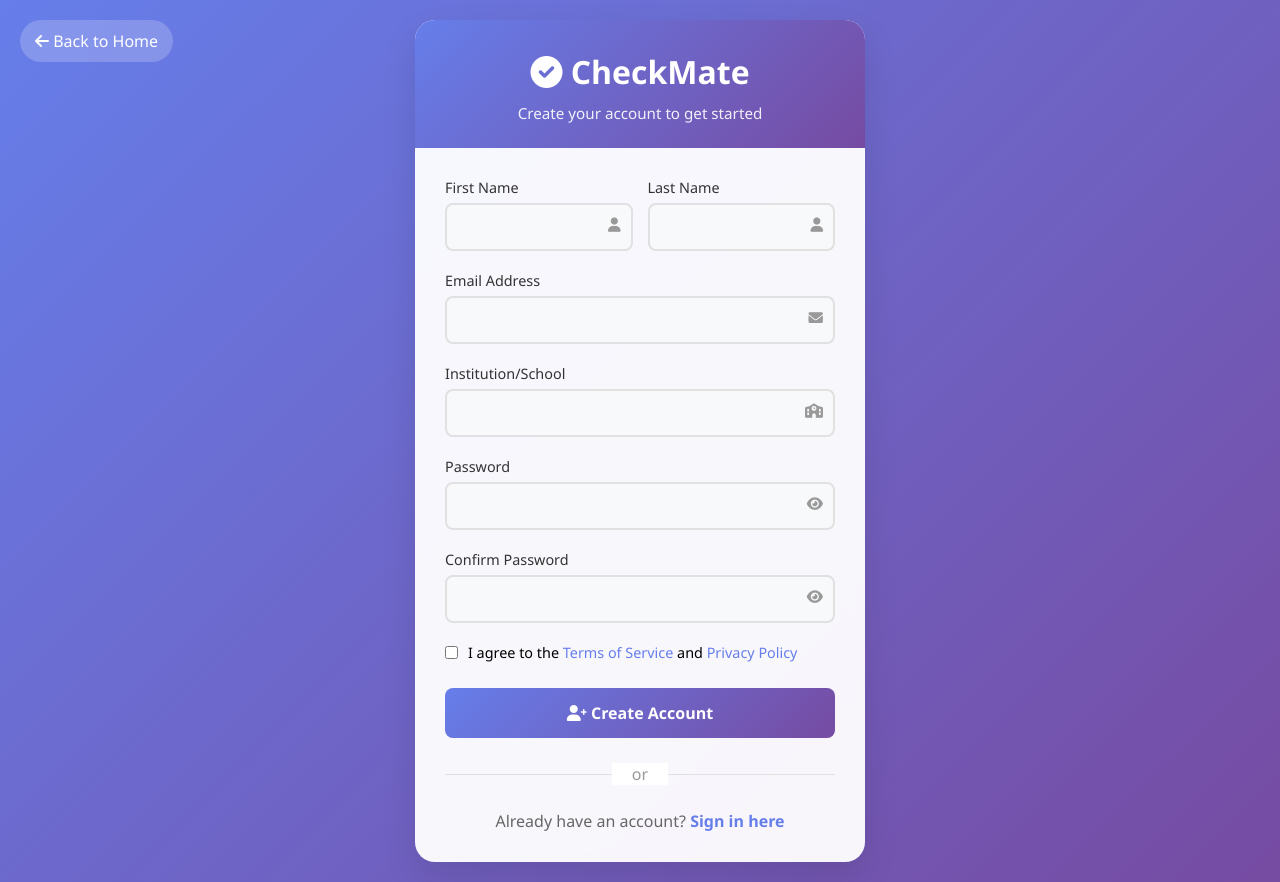
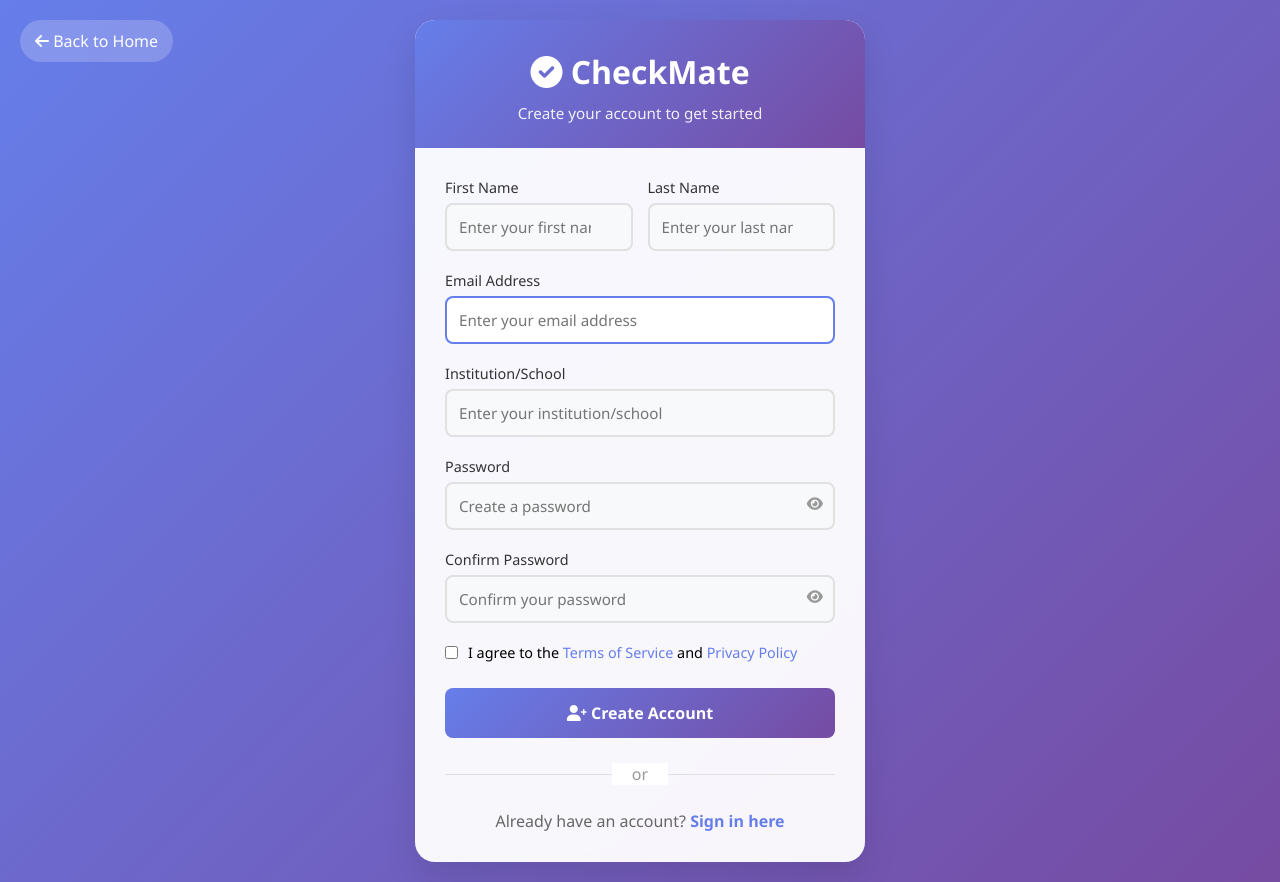
Before and after one commit to itsmiyukimharie/Checkmate, a Django app: page /signup/ in a window 1280 px wide. Run offline with Django 4.2, Linux system fonts and the light colour scheme.

Commit message:
Implement custom user model and authentication forms; update views and templates for login, signup, and logout functionality

```diff
--- a/main/__init__.py
+++ b/main/__init__.py
@@ -1 +1 @@
-# This file is intentionally left blank.
+# This file makes Python treat the directory as a package
--- a/main/apps.py
+++ b/main/apps.py
@@ -3,3 +3,4 @@ from django.apps import AppConfig
 class MainConfig(AppConfig):
     default_auto_field = 'django.db.models.BigAutoField'
     name = 'main'
+    verbose_name = 'CheckMate Main'
--- /dev/null
+++ b/main/forms.py
@@ -0,0 +1,111 @@
+from django import forms
+from django.contrib.auth.forms import UserCreationForm, AuthenticationForm
+from django.contrib.auth import authenticate
+from .models import User
+
+class SignUpForm(UserCreationForm):
+    """Custom signup form with additional fields"""
+    first_name = forms.CharField(
+        max_length=30,
+        widget=forms.TextInput(attrs={
+            'class': 'form-control',
+            'placeholder': 'Enter your first name'
+        })
+    )
+    last_name = forms.CharField(
+        max_length=30,
+        widget=forms.TextInput(attrs={
+            'class': 'form-control',
+            'placeholder': 'Enter your last name'
+        })
+    )
+    email = forms.EmailField(
+        widget=forms.EmailInput(attrs={
+            'class': 'form-control',
+            'placeholder': 'Enter your email address'
+        })
+    )
+    institution = forms.CharField(
+        max_length=200,
+        widget=forms.TextInput(attrs={
+            'class': 'form-control',
+            'placeholder': 'Enter your institution/school'
+        })
+    )
+    password1 = forms.CharField(
+        widget=forms.PasswordInput(attrs={
+            'class': 'form-control',
+            'placeholder': 'Create a password'
+        })
+    )
+    password2 = forms.CharField(
+        widget=forms.PasswordInput(attrs={
+            'class': 'form-control',
+            'placeholder': 'Confirm your password'
+        })
+    )
+    terms = forms.BooleanField(
+        required=True,
+        widget=forms.CheckboxInput(attrs={
+            'class': 'form-check-input'
+        })
+    )
+
+    class Meta:
+        model = User
+        fields = ('first_name', 'last_name', 'email', 'institution', 'password1', 'password2', 'terms')
+
+    def clean_email(self):
+        email = self.cleaned_data.get('email')
+        if User.objects.filter(email=email).exists():
+            raise forms.ValidationError("An account with this email already exists.")
+        return email
+
+    def save(self, commit=True):
+        user = super().save(commit=False)
+        user.email = self.cleaned_data['email']
+        user.username = self.cleaned_data['email']  # Use email as username
+        user.first_name = self.cleaned_data['first_name']
+        user.last_name = self.cleaned_data['last_name']
+        user.institution = self.cleaned_data['institution']
+        if commit:
+            user.save()
+        return user
+
+class LoginForm(AuthenticationForm):
+    """Custom login form using email instead of username"""
+    username = forms.EmailField(
+        widget=forms.EmailInput(attrs={
+            'class': 'form-control',
+            'placeholder': 'Enter your email address',
+            'autofocus': True
+        }),
+        label='Email Address'
+    )
+    password = forms.CharField(
+        widget=forms.PasswordInput(attrs={
+            'class': 'form-control',
+            'placeholder': 'Enter your password'
+        })
+    )
+
+    def clean(self):
+        email = self.cleaned_data.get('username')
+        password = self.cleaned_data.get('password')
+
+        if email and password:
+            try:
+                user = User.objects.get(email=email)
+                self.user_cache = authenticate(
+                    self.request,
+                    username=user.username,
+                    password=password
+                )
+                if self.user_cache is None:
+                    raise forms.ValidationError("Invalid email or password.")
+                else:
+                    self.confirm_login_allowed(self.user_cache)
+            except User.DoesNotExist:
+                raise forms.ValidationError("Invalid email or password.")
+
+        return self.cleaned_data
--- a/main/urls.py
+++ b/main/urls.py
@@ -7,6 +7,7 @@ urlpatterns = [
     path('', views.landingpage, name='landingpage'),
     path('login/', views.login, name='login'),
     path('signup/', views.signup, name='signup'),
+    path('logout/', views.logout, name='logout'),
     path('dashboard/', views.dashboard, name='dashboard'),
     path('test-overview/', views.test_overview, name='test_overview'),
     path('answer-keys/', views.answer_keys, name='answer_keys'),
--- a/main/views.py
+++ b/main/views.py
@@ -1,14 +1,21 @@
-from django.shortcuts import render
+from django.shortcuts import render, redirect
+from django.contrib.auth import login as auth_login, logout as auth_logout
+from django.contrib.auth.decorators import login_required
+from django.contrib import messages
 from django.http import HttpResponse
+from .forms import SignUpForm, LoginForm
 
+@login_required
 def dashboard(request):
     """Dashboard page - main entry point"""
     context = {
         'page_title': 'Dashboard',
-        'current_page': 'dashboard'
+        'current_page': 'dashboard',
+        'user': request.user
     }
     return render(request, 'main/dashboard.html', context)
 
+@login_required
 def test_overview(request):
     """Test Management Section - View test overview"""
     context = {
@@ -17,6 +24,7 @@ def test_overview(request):
     }
     return render(request, 'main/test_overview.html', context)
 
+@login_required
 def answer_keys(request):
     """Answer Keys Management - Upload or create answer keys"""
     context = {
@@ -25,6 +33,7 @@ def answer_keys(request):
     }
     return render(request, 'main/answer_keys.html', context)
 
+@login_required
 def grade_test(request):
     """Grade Test - Upload answer sheets and process grading"""
     context = {
@@ -33,6 +42,7 @@ def grade_test(request):
     }
     return render(request, 'main/grade_test.html', context)
 
+@login_required
 def export_results(request):
     """Export Results - Download results as CSV/PDF"""
     context = {
@@ -41,6 +51,7 @@ def export_results(request):
     }
     return render(request, 'main/export_results.html', context)
 
+@login_required
 def analytics(request):
     """Performance Analytics - View common mistakes and trends"""
     context = {
@@ -58,14 +69,53 @@ def landingpage(request):
 
 def login(request):
     """Login page"""
+    if request.user.is_authenticated:
+        return redirect('main:dashboard')
+
+    if request.method == 'POST':
+        form = LoginForm(request, data=request.POST)
+        if form.is_valid():
+            user = form.get_user()
+            auth_login(request, user)
+            messages.success(request, f'Welcome back, {user.first_name}!')
+            next_url = request.GET.get('next', 'main:dashboard')
+            return redirect(next_url)
+        else:
+            messages.error(request, 'Invalid email or password.')
+    else:
+        form = LoginForm()
+
     context = {
         'page_title': 'Login - CheckMate',
+        'form': form
     }
     return render(request, 'main/login.html', context)
 
 def signup(request):
     """Signup page"""
+    if request.user.is_authenticated:
+        return redirect('main:dashboard')
+
+    if request.method == 'POST':
+        form = SignUpForm(request.POST)
+        if form.is_valid():
+            user = form.save()
+            auth_login(request, user)
+            messages.success(request, f'Welcome to CheckMate, {user.first_name}!')
+            return redirect('main:dashboard')
+        else:
+            messages.error(request, 'Please correct the errors below.')
+    else:
+        form = SignUpForm()
+
     context = {
         'page_title': 'Sign Up - CheckMate',
+        'form': form
     }
     return render(request, 'main/signup.html', context)
+
+def logout(request):
+    """Logout user"""
+    auth_logout(request)
+    messages.info(request, 'You have been successfully logged out.')
+    return redirect('main:landingpage')
--- a/templates/main/landingpage.html
+++ b/templates/main/landingpage.html
@@ -212,7 +212,7 @@
     <div class="actions">
       <img src="{% static 'images/flowbite_envelope-solid.png' %}" alt="Email" class="icon" />
       <a href="{% url 'main:login' %}" class="login">Log in</a>
-      <a href="{% url 'main:dashboard' %}" class="signup">Sign up</a>
+      <a href="{% url 'main:signup' %}" class="signup">Sign up</a>
     </div>
   </header>
 
@@ -246,7 +246,7 @@
 
   <script>
     function startApp() {
-      window.location.href = "{% url 'main:login' %}";
+      window.location.href = "{% url 'main:signup' %}";
     }
   </script>
 </body>
--- a/templates/main/signup.html
+++ b/templates/main/signup.html
@@ -78,7 +78,7 @@
             font-size: 0.9rem;
         }
 
-        .form-group input {
+        .form-group input, .form-group select, .form-group textarea {
             width: 100%;
             padding: 12px 40px 12px 12px;
             border: 2px solid #e1e1e1;
@@ -263,52 +291,82 @@
             <p>Create your account to get started</p>
         </div>
 
-        <form class="signup-form" method="post" action="{% url 'main:dashboard' %}">
+        <form class="signup-form" method="post">
             {% csrf_token %}
+
+            {% if messages %}
+                <div class="messages">
+                    {% for message in messages %}
+                        <div class="alert alert-{{ message.tags }}">{{ message }}</div>
+                    {% endfor %}
+                </div>
+            {% endif %}
+
             <div class="form-row">
                 <div class="form-group">
-                    <label for="first_name">First Name</label>
-                    <input type="text" id="first_name" name="first_name" required>
-                    <i class="fas fa-user"></i>
+                    <label for="{{ form.first_name.id_for_label }}">First Name</label>
+                    {{ form.first_name }}
+                    {% if form.first_name.errors %}
+                        <div class="error">{{ form.first_name.errors.0 }}</div>
+                    {% endif %}
                 </div>
                 <div class="form-group">
-                    <label for="last_name">Last Name</label>
-                    <input type="text" id="last_name" name="last_name" required>
-                    <i class="fas fa-user"></i>
+                    <label for="{{ form.last_name.id_for_label }}">Last Name</label>
+                    {{ form.last_name }}
+                    {% if form.last_name.errors %}
+                        <div class="error">{{ form.last_name.errors.0 }}</div>
+                    {% endif %}
                 </div>
             </div>
 
             <div class="form-group">
-                <label for="email">Email Address</label>
-                <input type="email" id="email" name="email" required>
-                <i class="fas fa-envelope"></i>
+                <label for="{{ form.email.id_for_label }}">Email Address</label>
+                {{ form.email }}
+                {% if form.email.errors %}
+                    <div class="error">{{ form.email.errors.0 }}</div>
+                {% endif %}
             </div>
 
             <div class="form-group">
-                <label for="institution">Institution/School</label>
-                <input type="text" id="institution" name="institution" required>
-                <i class="fas fa-school"></i>
+                <label for="{{ form.institution.id_for_label }}">Institution/School</label>
+                {{ form.institution }}
+                {% if form.institution.errors %}
+                    <div class="error">{{ form.institution.errors.0 }}</div>
+                {% endif %}
             </div>
 
             <div class="form-group">
-                <label for="password">Password</label>
-                <input type="password" id="password" name="password" required>
-                <i class="fas fa-eye password-toggle" onclick="togglePassword('password')"></i>
+                <label for="{{ form.password1.id_for_label }}">Password</label>
+                {{ form.password1 }}
+                <i class="fas fa-eye password-toggle" onclick="togglePassword('{{ form.password1.id_for_label }}')"></i>
+                {% if form.password1.errors %}
+                    <div class="error">{{ form.password1.errors.0 }}</div>
+                {% endif %}
                 <div id="password-strength" class="password-strength"></div>
             </div>
 
             <div class="form-group">
-                <label for="confirm_password">Confirm Password</label>
-                <input type="password" id="confirm_password" name="confirm_password" required>
-                <i class="fas fa-eye password-toggle" onclick="togglePassword('confirm_password')"></i>
+                <label for="{{ form.password2.id_for_label }}">Confirm Password</label>
+                {{ form.password2 }}
+                <i class="fas fa-eye password-toggle" onclick="togglePassword('{{ form.password2.id_for_label }}')"></i>
+                {% if form.password2.errors %}
+                    <div class="error">{{ form.password2.errors.0 }}</div>
+                {% endif %}
             </div>
 
             <div class="terms-checkbox">
-                <input type="checkbox" id="terms" name="terms" required>
-                <label for="terms">
+                {{ form.terms }}
+                <label for="{{ form.terms.id_for_label }}">
                     I agree to the <a href="#">Terms of Service</a> and <a href="#">Privacy Policy</a>
                 </label>
+                {% if form.terms.errors %}
+                    <div class="error">{{ form.terms.errors.0 }}</div>
+                {% endif %}
             </div>
+
+            {% if form.non_field_errors %}
+                <div class="error">{{ form.non_field_errors.0 }}</div>
+            {% endif %}
 
             <button type="submit" class="signup-btn" id="signup-btn">
                 <i class="fas fa-user-plus"></i> Create Account
@@ -341,7 +429,10 @@
         }
 
         // Password strength checker
-        document.getElementById('password').addEventListener('input', function() {
+        document.addEventListener('DOMContentLoaded', function() {
+            const passwordField = document.querySelector('[name="password1"]');
+            if (passwordField) {
+                passwordField.addEventListener('input', function() {
                     const password = this.value;
                     const strengthDiv = document.getElementById('password-strength');
 
@@ -363,35 +454,7 @@
                         strengthDiv.className = 'password-strength strength-strong';
                     }
                 });
-
-        // Password confirmation validation
-        document.getElementById('confirm_password').addEventListener('input', function() {
-            const password = document.getElementById('password').value;
-            const confirmPassword = this.value;
-            const signupBtn = document.getElementById('signup-btn');
-
-            if (password !== confirmPassword) {
-                this.style.borderColor = '#e74c3c';
-                signupBtn.disabled = true;
-            } else {
-                this.style.borderColor = '#27ae60';
-                signupBtn.disabled = false;
             }
-        });
-
-        // Form submission
-        document.querySelector('.signup-form').addEventListener('submit', function(e) {
-            e.preventDefault();
-            const password = document.getElementById('password').value;
-            const confirmPassword = document.getElementById('confirm_password').value;
-
-            if (password !== confirmPassword) {
-                alert('Passwords do not match!');
-                return;
-            }
-
-            // Add signup validation here if needed
-            window.location.href = "{% url 'main:dashboard' %}";
         });
     </script>
 </body>
```
Also changed, not shown: other parts of templates/main/signup.html (+59 -1 lines), checkmate/settings.py (+8 -1 lines), main/admin.py (+18 -2 lines), main/models.py (+19 -0 lines), templates/base.html (+16 -0 lines), templates/main/login.html (+93 -14 lines), README.md. Lines whose indentation alone changed are shown as unchanged.
